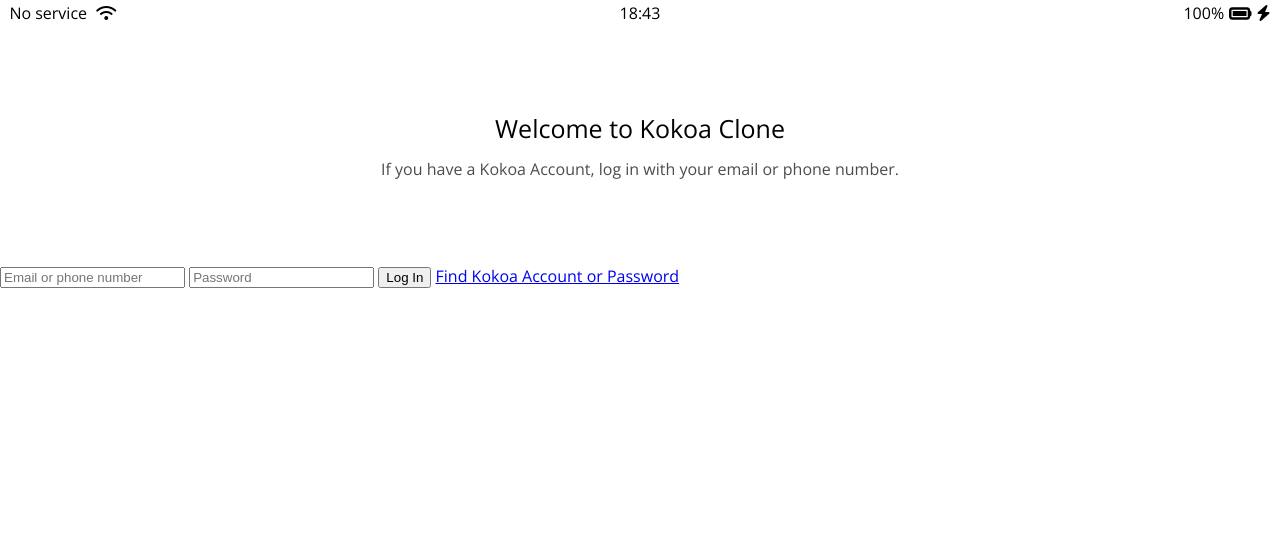
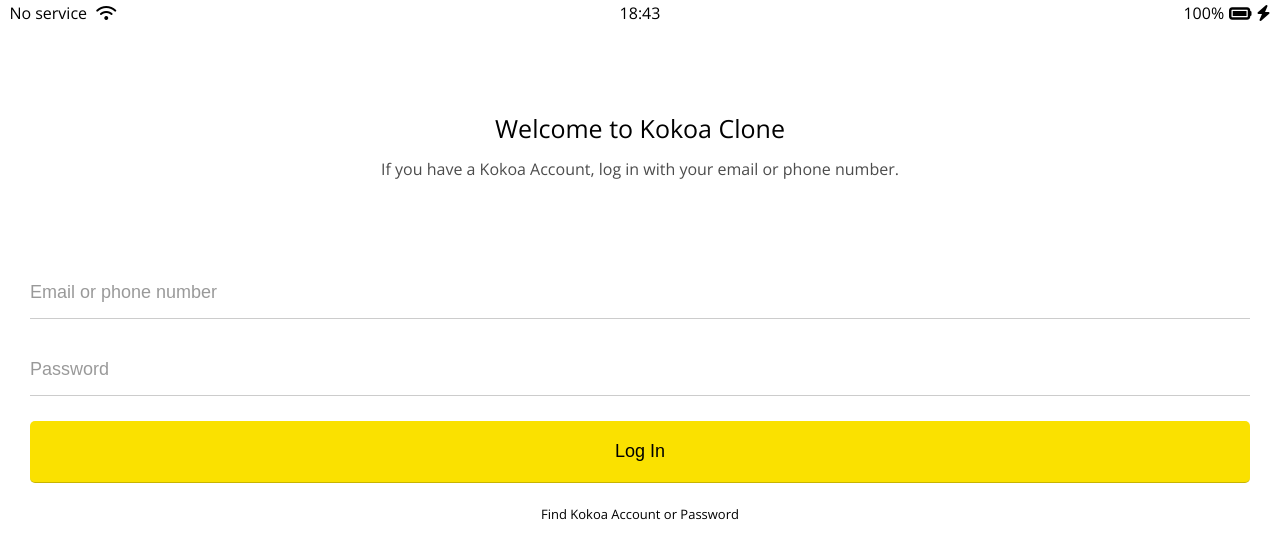
Before and after one commit to shs98ko/kokoa-clone-2023, a plain HTML site: page index.html in a window 1280 px wide. Drawn offline with nearby package versions, Linux system fonts and the light colour scheme.

```diff
--- a/css/reset.css
+++ b/css/reset.css
@@ -122,3 +122,6 @@
   border-collapse: collapse;
   border-spacing: 0;
 }
+input:focus {
+  outline: none;
+}
--- a/css/styles.css
+++ b/css/styles.css
@@ -1,6 +1,7 @@
 @import url("https://fonts.googleapis.com/css2?family=Open+Sans:wght@400;600&display=swap");
 @import "reset.css";
 @import "status-bar.css";
+@import "variables.css";
 
 body {
   font-family: "Open Sans", sans-serif;
@@ -22,3 +23,45 @@
     width: 60%;
     opacity: 0.7;
   }
+
+  #login-form {
+    display: flex;
+    flex-direction: column;
+    margin: 0px 30px;
+  }
+
+  #login-form input {
+    border: none;
+    padding: 15px 0px;
+    font-size: 18px;
+    border-bottom: 1px solid rgba(0, 0, 0, 0.2);
+    margin-bottom: 25px;
+
+  }
+
+  #login-form input:not([type="submit"]) {
+    border-bottom: 1px solid rgba(0, 0, 0, 0.2);
+    transition: border-color 0.3s ease-in-out
+}
+
+  #login-form input::placeholder {
+    color: rgba(0, 0, 0, 0.4);
+  }
+
+  #login-form input:focus {
+    border-color: var(--yellow);
+  }
+
+  #login-form input[type="submit"] {
+    background-color: var(--yellow);
+    cursor: pointer;
+    padding: 20px 0px;
+    border-radius: 5px;
+  }
+
+  #login-form a {
+    text-align: center;
+    text-decoration: none;
+    color: inherit;
+    font-size: 13px;
+  }
--- /dev/null
+++ b/css/variables.css
@@ -0,0 +1,3 @@
+:root {
+    --yellow: #fae100;
+  }
```
